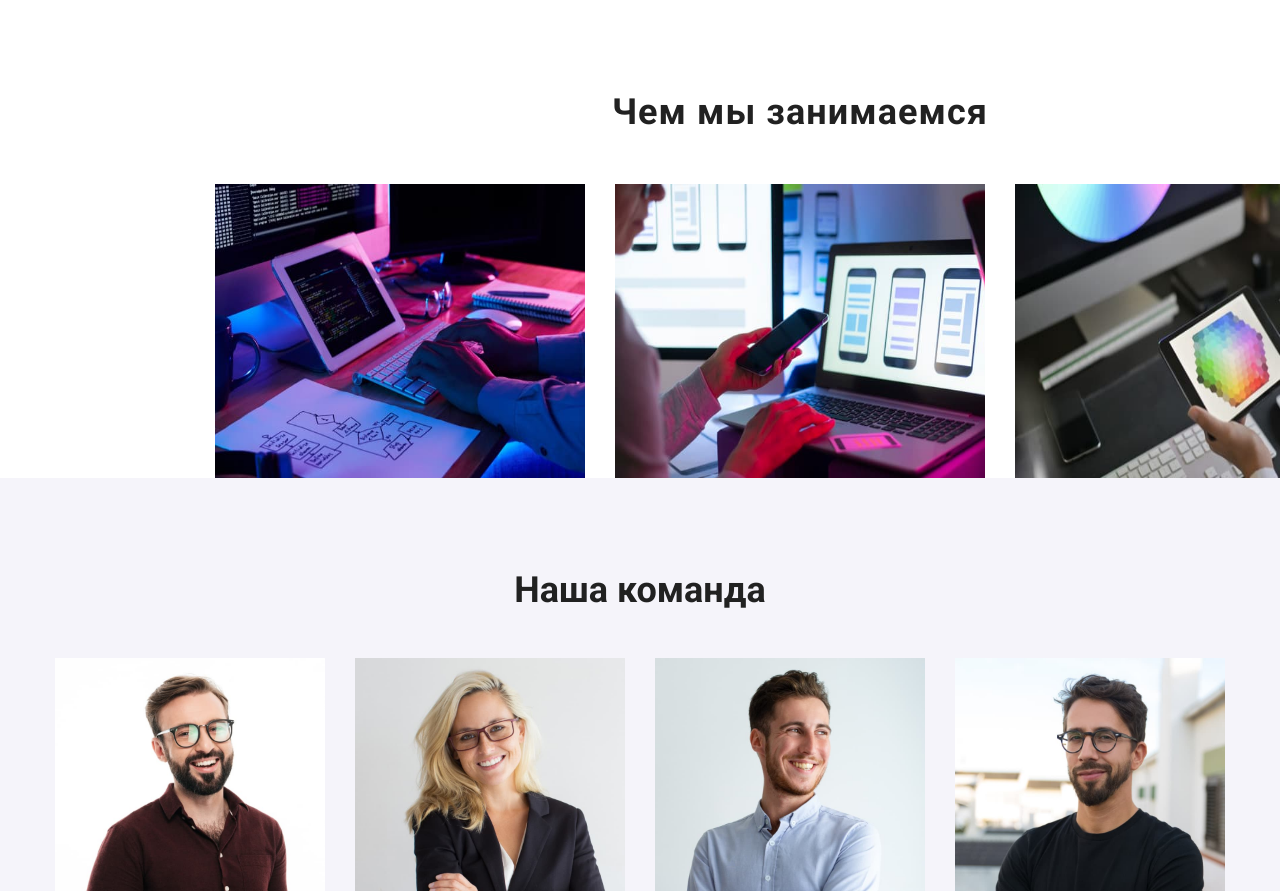
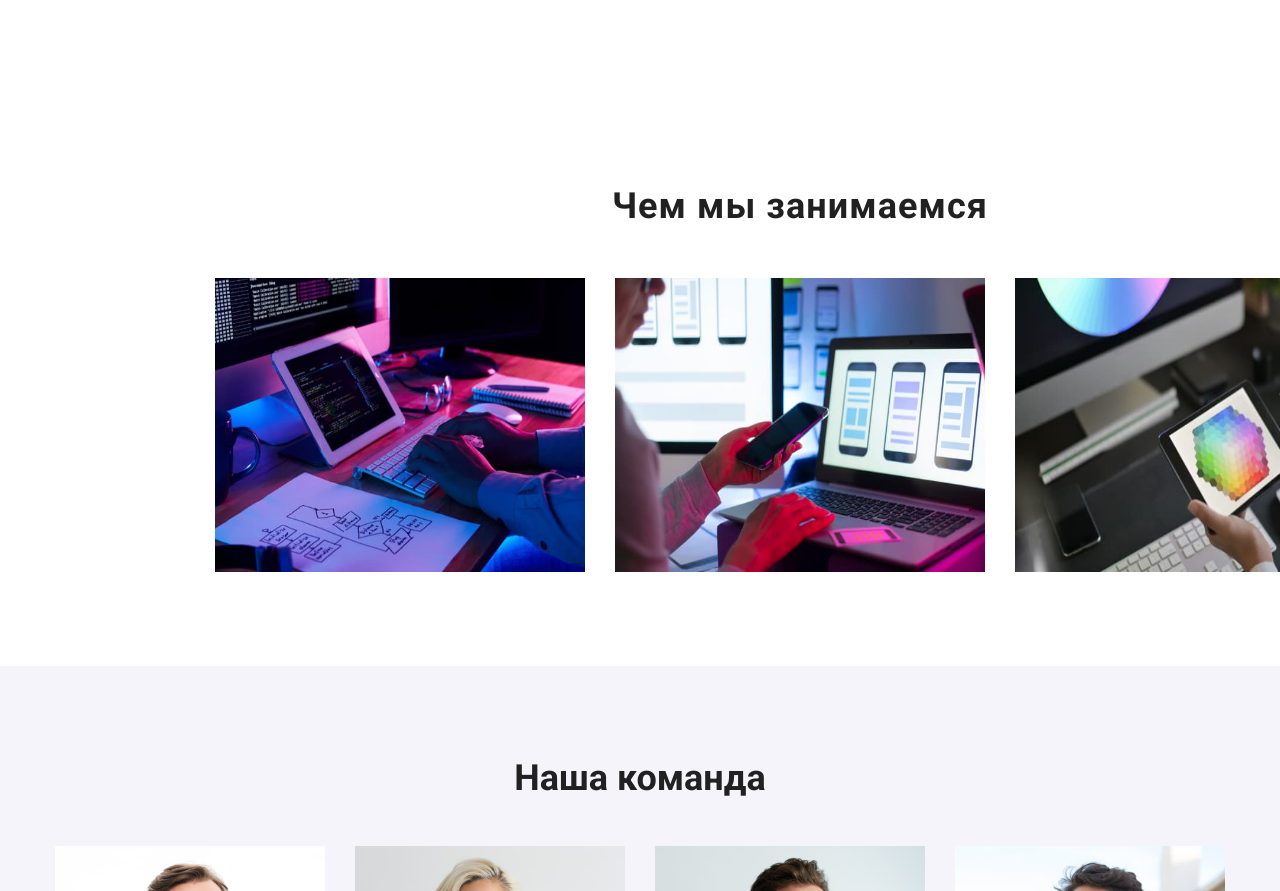
Before and after one commit to sergiosergio2/goit-markup-hw-03, a plain HTML site: page index.html in a window 1280 px wide. Shown: the part 895-1786 px from the top of the page. Drawn offline with nearby package versions, Linux system fonts and the light colour scheme.

Commit message:
adedd section for scills

```diff
--- a/index.html
+++ b/index.html
@@ -83,7 +83,7 @@
             </div>
         </section>
         <!--Чем мы занимаемся, activities-->
-        <section class="skills">
+        <section class="skills section">
             <div class="container">
                 <h2 class="skills-title">Чем мы занимаемся</h2>
                 <ul class="skills-list">
```
